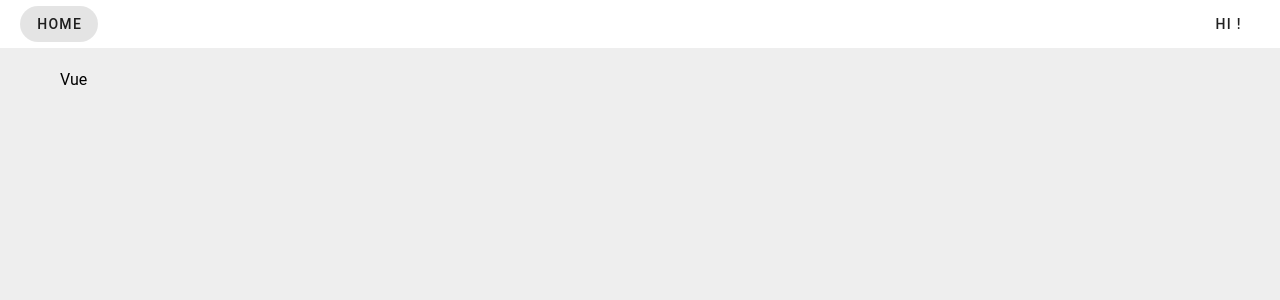
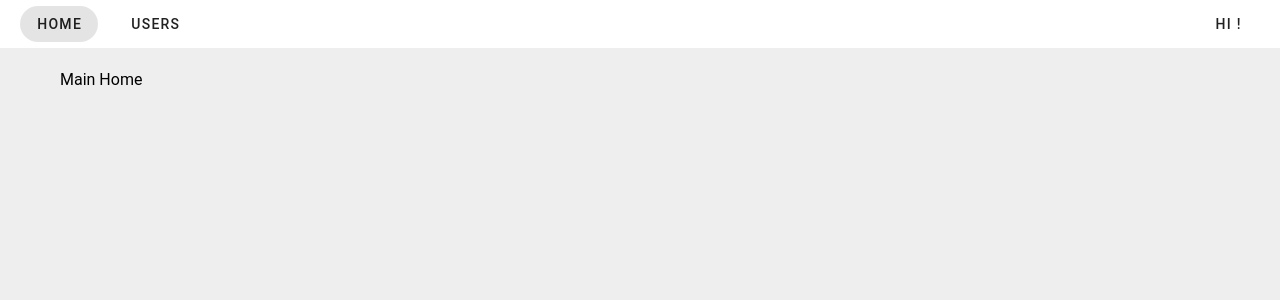
Before and after one commit to OmarMakled/symfony-api, a Vue app in the folder vue/: page / in a window 1280 px wide. Shown: the top 300 px of the page. Built offline with nearby package versions, Linux system fonts and the light colour scheme; sample sign-in values are in the browser's storage.

Commit message:
wip: vue

```diff
--- a/vue/src/components/App.vue
+++ b/vue/src/components/App.vue
@@ -31,12 +31,30 @@
       >
         Login
       </v-btn>
+      <v-btn
+        v-if="user && isAdmin"
+        x-large
+        rounded
+        to="/admin/users"
+        class="mx-2"
+      >
+        Users
+      </v-btn>
       <v-spacer />
       <v-btn
-        v-if="isAuth && user"
+        v-if="user && !isAdmin"
         x-large
         rounded
         to="/profile"
+        class="mx-2"
+      >
+        Hi {{ user.first_name }}!
+      </v-btn>
+      <v-btn
+        v-if="user && isAdmin"
+        x-large
+        rounded
+        to="/admin/profile"
         class="mx-2"
       >
         Hi {{ user.first_name }}!
@@ -56,7 +74,7 @@ import { mapGetters } from 'vuex'
 
 export default {
   computed: {
-    ...mapGetters('auth', ['isAuth', 'user']),
+    ...mapGetters('auth', ['isAuth', 'user', 'isAdmin']),
   }
 }
 </script>
--- a/vue/src/components/LoginForm.vue
+++ b/vue/src/components/LoginForm.vue
@@ -51,7 +51,7 @@ export default {
     }
   },
   computed: {
-    ...mapGetters('auth', ['isSubmitting']),
+    ...mapGetters('auth', ['isSubmitting', 'isAdmin']),
   },
   methods: {
     ...mapActions('auth', ['login', 'profile']),
@@ -61,7 +61,11 @@ export default {
         email: this.email,
       })
       await this.profile()
-      router.push('/profile')
+      if (this.isAdmin){
+        router.push('/admin')
+      }else {
+        router.push('/profile')
+      }
     }
   },
 }
--- a/vue/src/router.js
+++ b/vue/src/router.js
@@ -24,13 +24,33 @@ const router = createRouter({
     {
       path: '/profile',
       name: 'profile',
-      meta: { requiresAuth: true },
+      meta: { requiresAuth: true, requiresUser: true },
       component: () => import('./views/ProfileView.vue')
+    },
+    {
+      path: '/admin',
+      name: 'admin',
+      meta: { requiresAuth: true, requiresAdmin: true },
+      component: () => import('./views/Admin/HomeView.vue'),
+      children: [
+        {
+          path: 'profile',
+          name: 'admin-profile',
+          meta: { requiresAuth: true, requiresAdmin: true },
+          component: () => import('./views/Admin/ProfileView.vue')
+        },
+        {
+          path: 'users',
+          name: 'admin-users',
+          meta: { requiresAuth: true, requiresAdmin: true },
+          component: () => import('./views/Admin/UsersView.vue')
+        },
+      ]
     },
     {
       path: '/success',
       name: 'success',
-      meta: { requiresAuth: true },
+      meta: { requiresAuth: true, requiresUser: true },
       component: () => import('./views/SuccessView.vue')
     },
   ]
@@ -38,12 +58,32 @@ const router = createRouter({
 
 router.beforeEach((to, from, next) => {
   const isAuth = store.getters['auth/isAuth']
+  const isAdmin = store.getters['auth/isAdmin']
 
-  if (to.meta.requiresAuth && !isAuth || to.meta.requiresGuest && isAuth) {
-    next({ name: 'home' })
-  } else {
-    next()
-  }
+    // Check if route requires authentication and user is not authenticated
+    if (to.meta.requiresAuth && !isAuth) {
+      // Redirect to the home route if authentication is required but user is not authenticated
+      next({ name: 'home' });
+    }
+    // Check if route requires guest (not authenticated) and user is authenticated
+    else if (to.meta.requiresGuest && isAuth) {
+      // Redirect to the home route if guest access is required but user is authenticated
+      next({ name: 'home' });
+    }
+    // Check if route requires admin access and user is not an admin
+    else if (to.meta.requiresAdmin && !isAdmin) {
+      // Redirect to the home route if admin access is required but user is not an admin
+      next({ name: 'home' });
+    }
+    // Check if route requires user access and user is an admin
+    else if (to.meta.requiresUser && isAdmin) {
+      // Redirect to the home route if user access is required but user is an admin
+      next({ name: 'home' });
+    }
+    // If none of the conditions are met, allow the navigation to proceed
+    else {
+      next();
+    }
 })
 
 export default router
--- a/vue/src/store/auth.js
+++ b/vue/src/store/auth.js
@@ -111,7 +111,8 @@ const getters = {
   isAuth: state => !!state.token,
   responseError: state => state.responseError,
   isSubmitting: state => state.isSubmitting,
-  user: state => state.user
+  user: state => state.user,
+  isAdmin: state => state.user && state.user.isAdmin,
 }
 
 export default {
--- /dev/null
+++ b/vue/src/views/Admin/HomeView.vue
@@ -0,0 +1,8 @@
+<template>
+  <router-view></router-view>
+</template>
+
+<script>
+export default {
+}
+</script>
--- /dev/null
+++ b/vue/src/views/Admin/ProfileView.vue
@@ -0,0 +1,82 @@
+<template>
+  <v-container>
+    <v-row v-if="user">
+      <v-col
+        cols="12"
+        md="3"
+      >
+        <v-card
+          class="text-center"
+          flat
+        >
+          <v-avatar
+            size="150"
+            class="mx-auto mt-4"
+          >
+            <img
+              :src="user.avatar"
+              :alt="user.first_name"
+              style="object-fit: cover; width: 100%; height: 100%;"
+            >
+          </v-avatar>
+          <v-card-text class="text-left">
+            <v-list>
+              <v-list-item>
+                <v-list-item-content>
+                  <v-list-item-title>First Name:</v-list-item-title>
+                  <v-list-item-subtitle>{{ user.first_name }}</v-list-item-subtitle>
+                </v-list-item-content>
+              </v-list-item>
+              <v-list-item>
+                <v-list-item-content>
+                  <v-list-item-title>Last Name:</v-list-item-title>
+                  <v-list-item-subtitle>{{ user.last_name }}</v-list-item-subtitle>
+                </v-list-item-content>
+              </v-list-item>
+              <v-list-item>
+                <v-list-item-content>
+                  <v-list-item-title>Email:</v-list-item-title>
+                  <v-list-item-subtitle>{{ user.email }}</v-list-item-subtitle>
+                </v-list-item-content>
+              </v-list-item>
+            </v-list>
+          </v-card-text>
+          <v-card-actions>
+            <v-spacer />
+            <v-btn
+              color="primary"
+              @click="onLogout"
+            >
+              Logout
+            </v-btn>
+          </v-card-actions>
+        </v-card>
+      </v-col>
+    </v-row>
+  </v-container>
+</template>
+<script>
+import { mapActions, mapGetters } from 'vuex'
+import router from '@/router'
+
+export default {
+  computed: {
+    ...mapGetters('auth', ['user']),
+  },
+  methods: {
+    ...mapActions('auth', ['logout']),
+    onLogout(){
+      this.logout()
+      router.push('/')
+    }
+  }
+}
+</script>
+
+<style scoped>
+.delete-button {
+  position: absolute;
+  top: 5px;
+  right: 5px;
+}
+</style>
--- /dev/null
+++ b/vue/src/views/Admin/UsersView.vue
@@ -0,0 +1,12 @@
+<template>
+    <v-container>
+      <v-row>
+        Admin Users
+      </v-row>
+    </v-container>
+  </template>
+
+  <script>
+  export default {
+  }
+  </script>
--- a/vue/src/views/HomeView.vue
+++ b/vue/src/views/HomeView.vue
@@ -1,7 +1,7 @@
 <template>
   <v-container>
     <v-row>
-      Vue
+      Main Home
     </v-row>
   </v-container>
 </template>
```
